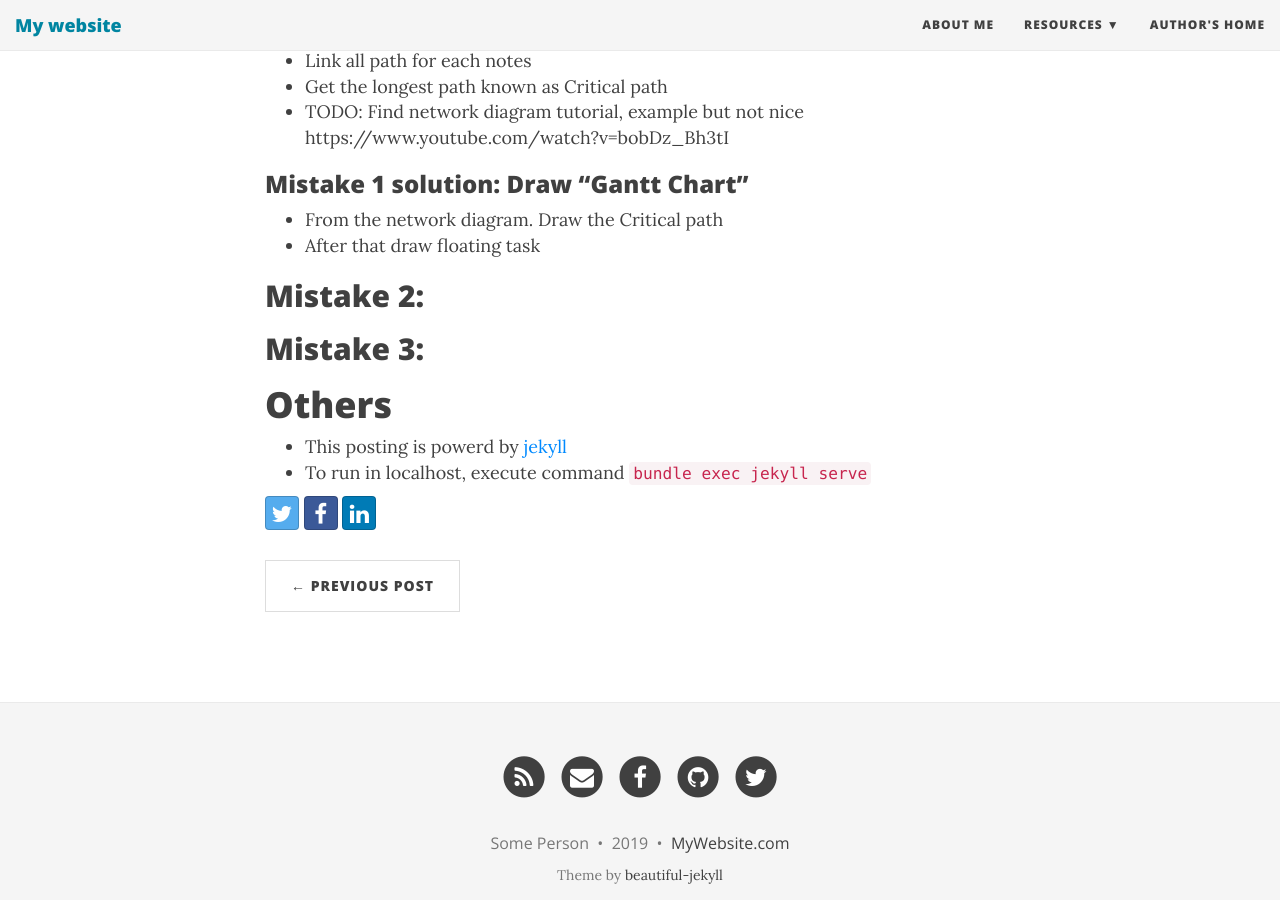
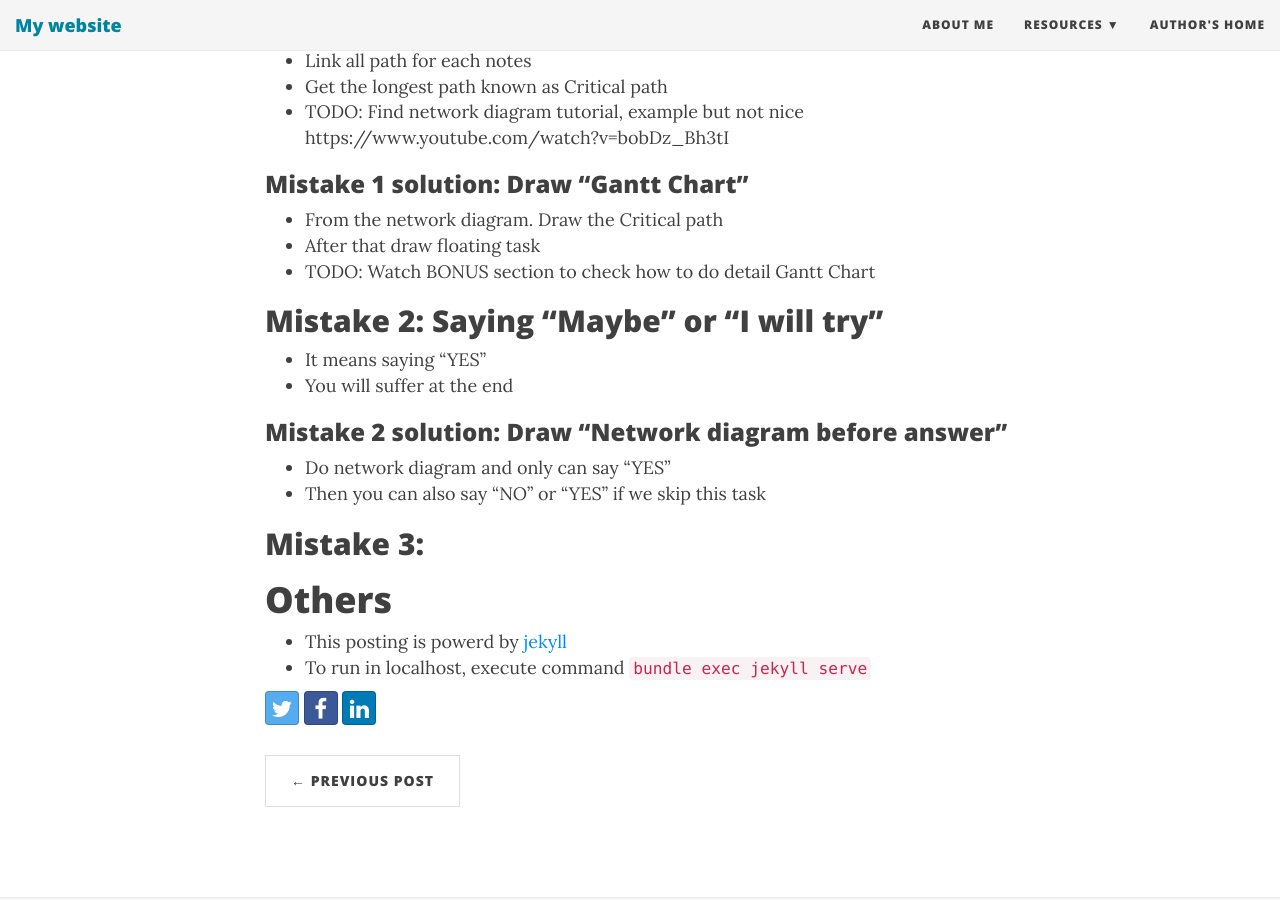
Before and after one commit to hassifmohd/project-management, a Jekyll site: the page built from _posts/2019-07-01-master-project-management-avoid-the-10-most-common-mistakes-chapter1.md, in a window 1280 px wide and 900 px high, scrolled down 4032 px. Built offline with Jekyll 4.4.1, drawn with Linux system fonts in a browser that asks for light colours; nearby versions of some CDN libraries.

Commit message:
put mistake 2

```diff
--- a/_posts/2019-07-01-master-project-management-avoid-the-10-most-common-mistakes-chapter1.md
+++ b/_posts/2019-07-01-master-project-management-avoid-the-10-most-common-mistakes-chapter1.md
@@ -150,8 +150,17 @@ We going to focus on APO
 
 - From the network diagram. Draw the Critical path
 - After that draw floating task
+- TODO: Watch BONUS section to check how to do detail Gantt Chart
 
-## Mistake 2:
+## Mistake 2: Saying "Maybe" or "I will try"
+
+- It means saying "YES"
+- You will suffer at the end
+
+### Mistake 2 solution: Draw "Network diagram before answer"
+
+- Do network diagram and only can say "YES"
+- Then you can also say "NO" or "YES" if we skip this task
 
 ## Mistake 3:
 
```
